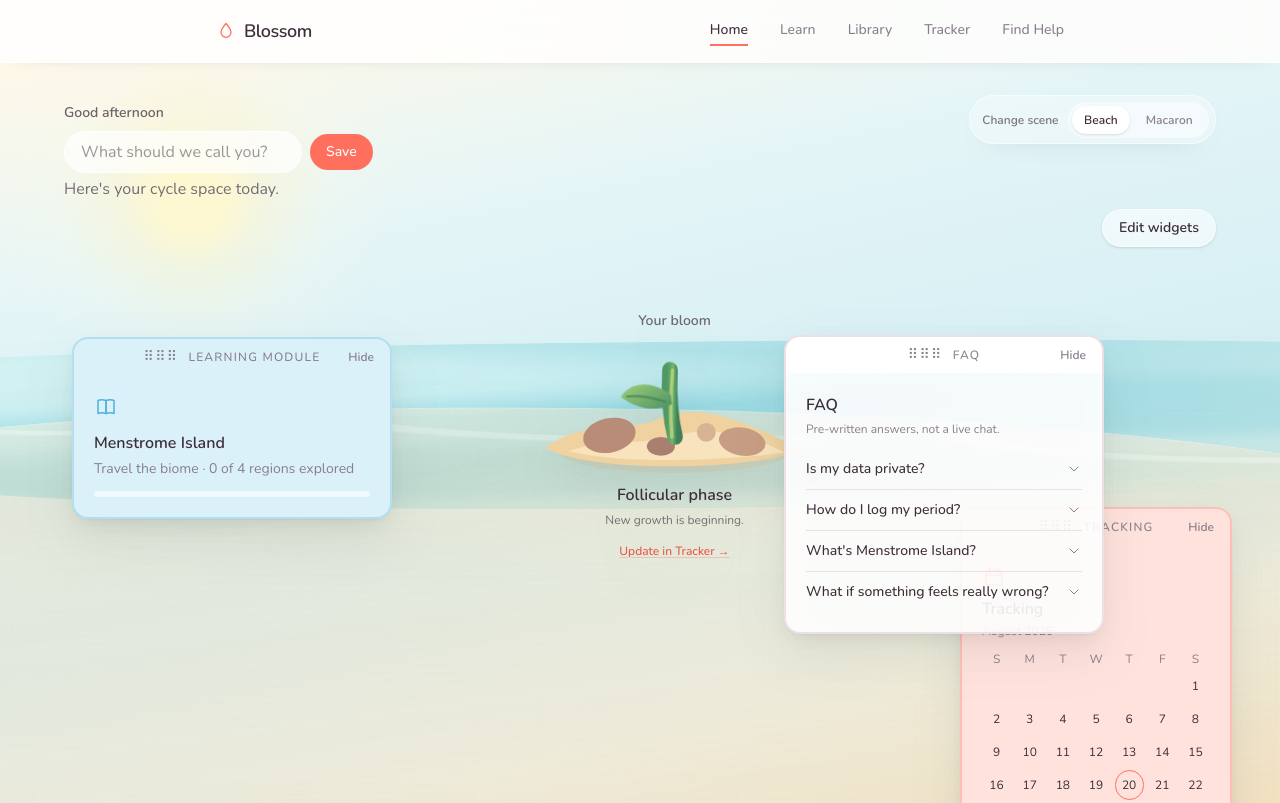
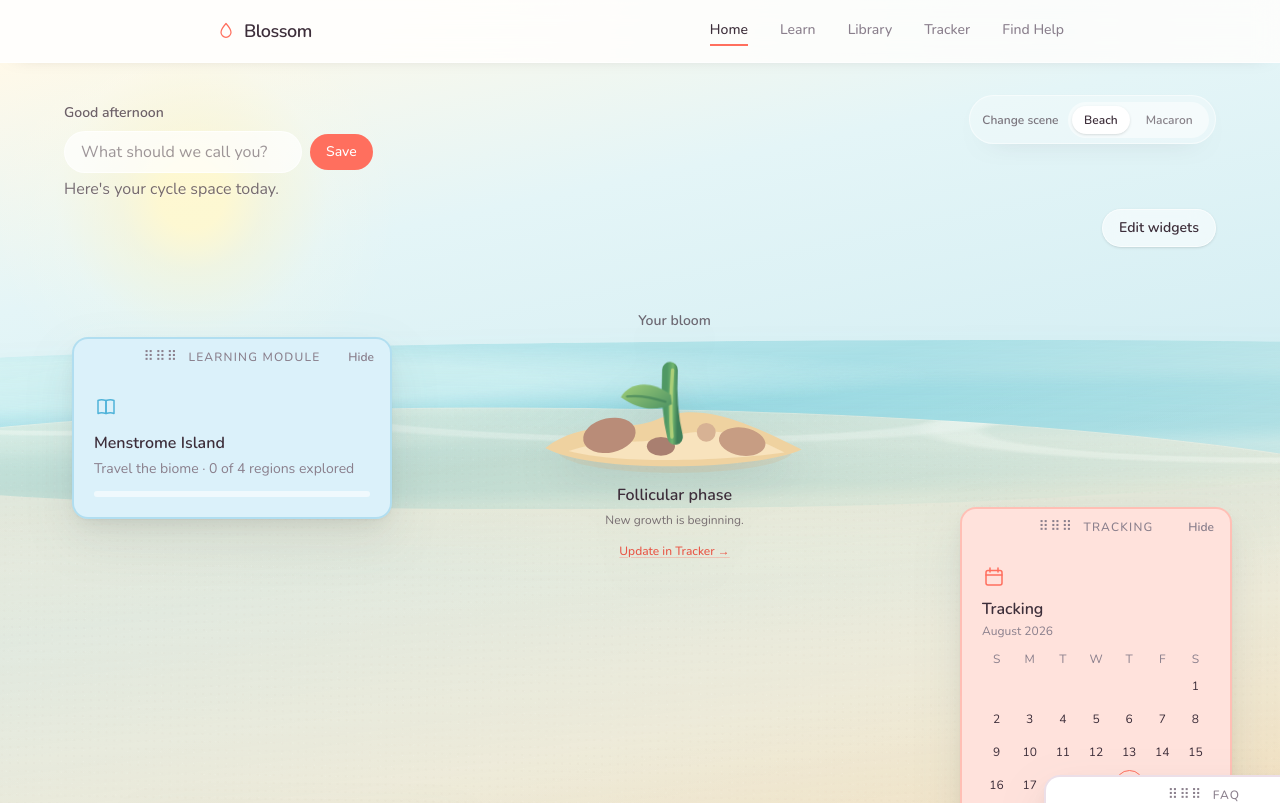
Before and after one commit to Chlabc/Catalyst-2026, a Next.js app: page / in a window 1280 px wide. Shown: the top 803 px of the page. Built offline with nearby package versions, Linux system fonts and the light colour scheme.

Commit message:
Fix Tracking widget drag blocked by Edit toolbar and overlapping FAQ.
Make the scene header and Edit-widgets strip pass pointer events through except on their controls, raise dragging z-index, and move FAQ’s default seat off the Tracking corner.

```diff
--- a/src/components/canvas/DraggableWidget.tsx
+++ b/src/components/canvas/DraggableWidget.tsx
@@ -87,7 +87,7 @@ export function DraggableWidget({
     <div
       data-widget-id={id}
       style={{ transform: `translate(${pos.x}px, ${pos.y}px)` }}
-      className={`absolute left-0 top-0 w-80 ${dragging ? "z-20" : "z-10"} ${className}`}
+      className={`absolute left-0 top-0 w-80 ${dragging ? "z-30" : "z-10"} ${className}`}
     >
       <div
         className={`rounded-2xl transition-shadow duration-200 ${dragging ? "shadow-xl" : "shadow-[0_1px_2px_rgba(58,46,42,0.04),0_8px_20px_-8px_rgba(58,46,42,0.12)]"
--- a/src/components/canvas/WidgetCanvas.module.css
+++ b/src/components/canvas/WidgetCanvas.module.css
@@ -11,6 +11,12 @@
   align-items: flex-start;
   justify-content: space-between;
   gap: 1rem;
+  /* Let widget drag handles receive events under this strip; children re-enable. */
+  pointer-events: none;
+}
+
+.sceneHeader > * {
+  pointer-events: auto;
 }
 
 .greeting {
--- a/src/components/canvas/WidgetCanvas.tsx
+++ b/src/components/canvas/WidgetCanvas.tsx
@@ -59,19 +59,21 @@ export function WidgetCanvas() {
 
   return (
     <div className="relative">
-      <div className="relative z-20 flex justify-end">
+      {/* Full-width toolbar must not steal pointer events from widgets
+          underneath (Tracking often sits under this top-right strip). */}
+      <div className="pointer-events-none relative z-20 flex justify-end">
         <button
           type="button"
           onClick={() => setEditing((current) => !current)}
           aria-expanded={editing}
           data-testid="edit-widgets"
-          className={`rounded-full border px-4 py-2 text-sm font-semibold shadow-sm backdrop-blur-md transition-colors ${editing ? "border-primary bg-primary text-white" : "border-white/60 bg-white/55 text-foreground hover:border-primary hover:bg-white/80"}`}
+          className={`pointer-events-auto rounded-full border px-4 py-2 text-sm font-semibold shadow-sm backdrop-blur-md transition-colors ${editing ? "border-primary bg-primary text-white" : "border-white/60 bg-white/55 text-foreground hover:border-primary hover:bg-white/80"}`}
         >
           {editing ? "Done editing" : "Edit widgets"}
         </button>
       </div>
       {editing && (
-        <div className="relative z-20 ml-auto mt-3 max-w-md rounded-2xl border border-white/60 bg-white/70 p-4 text-sm text-text-muted shadow-sm backdrop-blur-md">
+        <div className="pointer-events-auto relative z-20 ml-auto mt-3 max-w-md rounded-2xl border border-white/60 bg-white/70 p-4 text-sm text-text-muted shadow-sm backdrop-blur-md">
           <p className="font-semibold text-foreground">Arrange your view</p>
           <p className="mt-1">
             Drag the dotted handle to move Learning, Tracking, Find Help, or FAQ.
@@ -130,8 +132,8 @@ export function WidgetCanvas() {
           <DraggableWidget
             id="faq"
             label="FAQ"
-            defaultX={720}
-            defaultY={120}
+            defaultX={980}
+            defaultY={560}
             onRemove={() => hide("faq")}
             handleClassName="border-border bg-surface"
             className={styles.widget}
```
